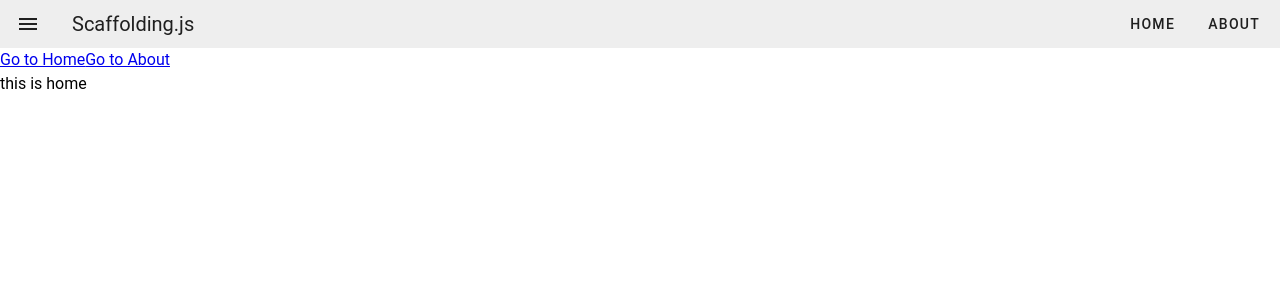
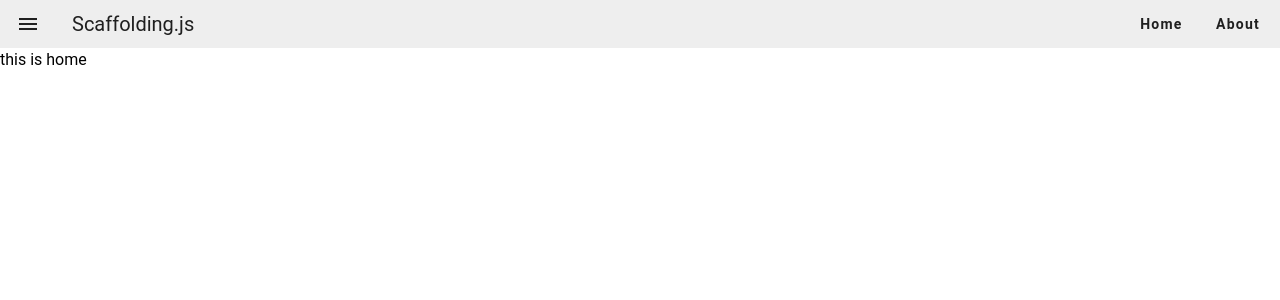
Before and after one commit to tefanhhh/fe-vue-ts, a Vue app: page / in a window 1280 px wide. Shown: the top 300 px of the page. Built offline with nearby package versions, Linux system fonts and the light colour scheme.

Commit message:
feat: implement router

```diff
--- a/src/App.vue
+++ b/src/App.vue
@@ -1,15 +1,16 @@
 <script setup lang="ts">
+  import { onMounted } from 'vue'
+  import { useStore } from './stores'
   import Nav from './components/nav/Index.vue'
-  import { useStore } from './stores'
 
   const store = useStore()
   const { setPageTitle } = store
 
-  setPageTitle('Scaffolding.js')
+  onMounted(() => {
+    setPageTitle('Scaffolding.js')
+  })
 </script>
 <template>
   <Nav />
-  <router-link to="/">Go to Home</router-link>
-  <router-link to="/about">Go to About</router-link>
   <router-view></router-view>
 </template>
--- a/src/components/nav/Index.vue
+++ b/src/components/nav/Index.vue
@@ -1,15 +1,36 @@
 <script setup lang="ts">
   import { storeToRefs } from 'pinia'
   import { useStore } from '../../stores'
+  import { useRouter } from 'vue-router'
+
+  const router = useRouter()
   const store = useStore()
   const { getPageTitle } = storeToRefs(store)
+  function goToHome() {
+    router.push('/')
+  }
+  function goToAbout() {
+    router.push('/about')
+  }
 </script>
 <template>
   <v-toolbar density="compact">
     <v-app-bar-nav-icon></v-app-bar-nav-icon>
     <v-toolbar-title>{{ getPageTitle }}</v-toolbar-title>
     <v-spacer></v-spacer>
-    <v-btn type="button" text> Home </v-btn>
-    <v-btn type="button" text> About </v-btn>
+    <v-btn
+      type="button"
+      text
+      class="font-weight-bold text-capitalize"
+      @click="goToHome">
+      Home
+    </v-btn>
+    <v-btn
+      type="button"
+      text
+      class="font-weight-bold text-capitalize"
+      @click="goToAbout">
+      About
+    </v-btn>
   </v-toolbar>
 </template>
```
